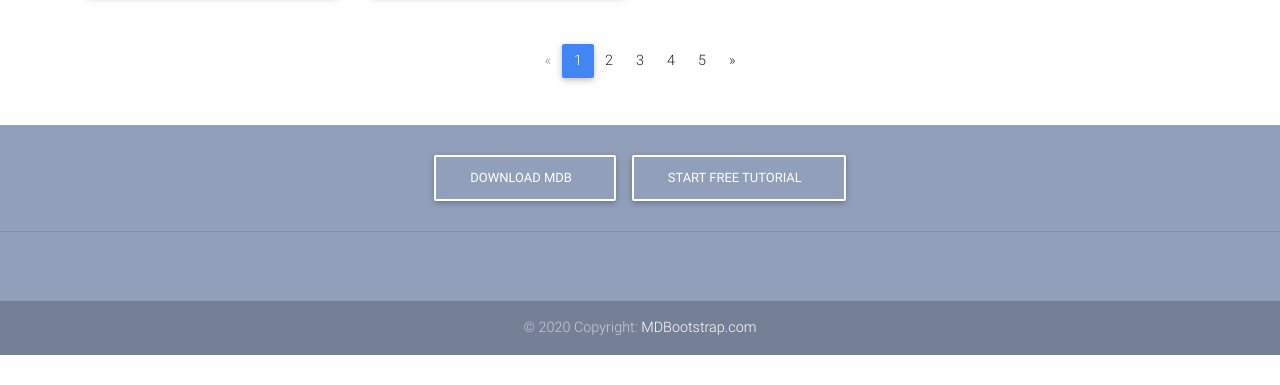
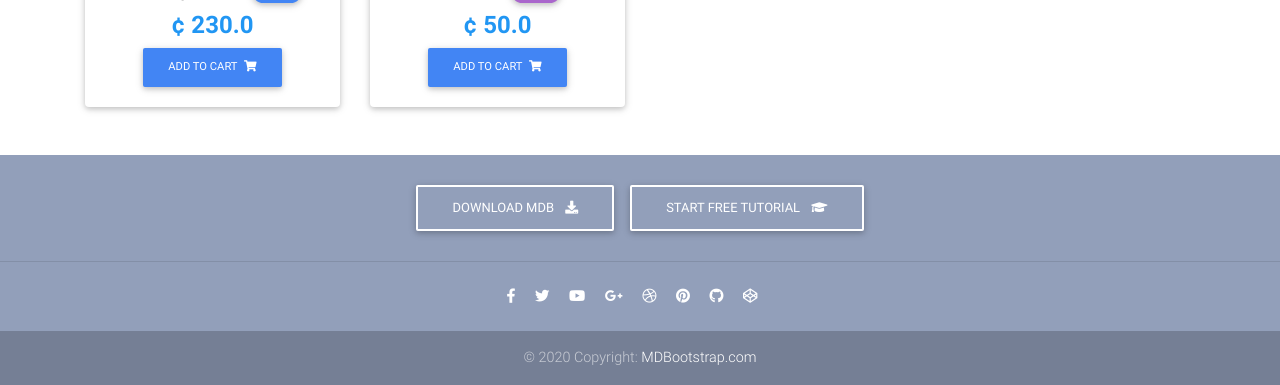
Before and after one commit to dagadjei/marie-shop, a Django app: page / in a window 1280 px wide. Shown: the part 940-1325 px from the top of the page. Before the commit the page ends 1295 px from the top, so only its background shows below. Run offline with Django 3.2, Linux system fonts and the light colour scheme; data comes from the database, SQL or seed files in the repository; some libraries are stand-ins or nearby versions.

Commit message:
cart stuff

```diff
--- a/commerce/urls.py
+++ b/commerce/urls.py
@@ -19,4 +19,6 @@ from django.urls import path, include
 urlpatterns = [
     path('admin/', admin.site.urls),
     path('', include('shop.urls', namespace='shop')),
+    path('accounts/', include('django.contrib.auth.urls')),
+
 ]
--- a/shop/models.py
+++ b/shop/models.py
@@ -40,6 +40,11 @@ class Item(models.Model):
             'slug': self.slug
         })
 
+    def get_remove_from_cart_url(self):
+        return reverse("shop:remove-from-cart", kwargs={
+            'slug': self.slug
+        })
+
 
 
 
--- a/shop/urls.py
+++ b/shop/urls.py
@@ -1,13 +1,19 @@
 from django.urls import path
 from .views import (
     item_list, checkout, product, HomeView,
- ItemDetailView, add_to_cart,remove_from_cart
+ ItemDetailView, add_to_cart,remove_from_cart,
+ register_page, login_page, logout_user,OrderSummaryView,
 )
 
 app_name = 'shop'
 urlpatterns = [
-    path('', HomeView.as_view(), name='home'),
+
+    path('', HomeView.as_view(), name='homepage'),
+    path('register/', register_page, name='register'),
+    path('login/', login_page, name='login'),
+    path('logout', logout_user, name='logout'),
     path('checkout/', checkout, name='checkout'),
+    path('order-summary/', OrderSummaryView.as_view, name='order-summary'),
     path('product/<slug>/', ItemDetailView.as_view(), name='product'),
     path('add-to-cart/<slug>/', add_to_cart, name='add-to-cart'),
     path('remove-from-cart/<slug>/', remove_from_cart, name='remove-from-cart')
--- a/shop/views.py
+++ b/shop/views.py
@@ -4,6 +4,52 @@ from django.views.generic import ListView, DetailView
 from django.shortcuts import redirect
 from django.utils import timezone
 from django.contrib import messages
+from django.contrib.auth.forms import UserCreationForm
+from .forms import CreateUserForm
+from django.contrib.auth import authenticate, login, logout
+from django.contrib.auth.decorators import login_required
+
+
+
+def register_page(request):
+    if request.user.is_authenticated:
+        return redirect('shop:home')
+    else:
+        form = CreateUserForm()
+        if request.method == 'POST':
+            form = CreateUserForm(request.POST)
+            if form.is_valid():
+                form.save()
+                user = form.cleaned_data.get('username')
+                messages.success(request, "Account created for " + user)
+                return redirect('shop:login')
+
+        context = {'form': form}
+        return render(request, 'accounts/register.html', context)
+
+def login_page(request):
+    if request.user.is_authenticated:
+        return redirect('shop:home')
+    else:
+        if request.method == 'POST':
+            username = request.POST.get('username')
+            password = request.POST.get('password')
+
+            user= authenticate(request, username=username, password=password)
+            if user is not None:
+                login(request, user)
+                return redirect('shop:home')
+            else:
+                messages.info(request, 'username OR password is incorrect')
+
+        context = {}
+        return render(request, 'accounts/login.html', context)
+
+
+def logout_user(request):
+    logout(request)
+    return redirect('shop:login')
+
 
 def item_list(request):
     context = {
@@ -22,7 +68,13 @@ def product(request):
 
 class HomeView(ListView):
     model = Item
+    paginate_by = 10
     template_name = 'home-page.html'
+
+class OrderSummaryView(ListView):
+    model = Order
+    template_name = 'order-summary.html'
+
 
 class ItemDetailView(DetailView):
     model = Item
@@ -42,15 +94,18 @@ def add_to_cart(request, slug):
         if order.items.filter(item__slug=item.slug).exists():
             order_item.quantity += 1
             order_item.save()
+            messages.info(request, "Item Quantity Updated")
+        else:
+            order.items.add(order_item)
             messages.info(request, "Added to Cart")
-        else:
-            messages.info(request, "Added to Cart")
-            order.items.add(order_item)
+            return redirect("shop:product", slug=slug)
 
     else:
         ordered_date = timezone.now()
         order = Order.objects.create(user=request.user, ordered_date=ordered_date)
         order.items.add(order_item)
+        messages.info(request, "Added to Cart")
+        return redirect("shop:product", slug=slug)
     return redirect("shop:product", slug=slug)
 
 def remove_from_cart(request, slug):
@@ -61,20 +116,20 @@ def remove_from_cart(request, slug):
     )
     if order_qs.exists():
         order = order_qs[0]
-        #check previous occurance of order
+        # check if the order item is in the order
         if order.items.filter(item__slug=item.slug).exists():
-            order_item =  OrderItem.objects.filter(
+            order_item = OrderItem.objects.filter(
                 item=item,
                 user=request.user,
                 ordered=False
             )[0]
             order.items.remove(order_item)
+            order_item.delete()
+            messages.info(request, "This item was removed from your cart.")
+            return redirect("shop:product", slug=slug)
         else:
-            #message to say no item as such exists
+            messages.info(request, "This item was not in your cart")
             return redirect("shop:product", slug=slug)
-
     else:
-        #message to say no order
+        messages.info(request, "You do not have an active order")
         return redirect("shop:product", slug=slug)
-
-    return redirect("shop:product", slug=slug)
--- a/templates/home-page.html
+++ b/templates/home-page.html
@@ -1,4 +1,5 @@
 {% load static %}
+{% load cart_template_tags %}
 
 <!DOCTYPE html>
 <html lang="en">
@@ -9,7 +10,8 @@
   <meta http-equiv="x-ua-compatible" content="ie=edge">
   <title>Marie Collection</title>
   <!-- Font Awesome -->
-  <link rel="stylesheet" href="{% static 'https://use.fontawesome.com/releases/v5.11.2/css/all.css' %}">
+  <link rel="stylesheet" href="https://cdnjs.cloudflare.com/ajax/libs/font-awesome/4.7.0/css/font-awesome.min.css">
+  <link rel="stylesheet" href="https://use.fontawesome.com/releases/v5.11.2/css/all.css">
   <!-- Bootstrap core CSS -->
   <link href="{% static 'css/bootstrap.min.css' %}" rel='stylesheet'>
   <!-- Material Design Bootstrap -->
@@ -54,7 +56,7 @@
     <div class="container">
 
       <!-- Brand -->
-      <a class="navbar-brand waves-effect" href="{% static 'https://mdbootstrap.com/docs/jquery/' %}" target="_blank">
+      <a class="navbar-brand waves-effect" href="{% url 'shop:homepage' %}">
         <strong class="blue-text">Marie's Collection</strong>
       </a>
 
@@ -70,41 +72,49 @@
         <!-- Left -->
         <ul class="navbar-nav mr-auto">
           <li class="nav-item active">
-            <a class="nav-link waves-effect" href="#">Home
+            <a class="nav-link waves-effect" href="/">Home
               <span class="sr-only">(current)</span>
             </a>
           </li>
+
+          {% if request.user.is_authenticated %}
           <li class="nav-item">
-            <a class="nav-link waves-effect" href="/product">Products</a>
+            <a class="nav-link waves-effect" href="/">
+                Welcome, {{ request.user }}
+            </a>
           </li>
+
           <li class="nav-item">
-            <a class="nav-link waves-effect" href="/checkout" target="_self">Checkout</a>
+            <a class="nav-link waves-effect" href="{% url 'shop:logout' %}">Logout</a>
           </li>
+
+          {% else %}
+
           <li class="nav-item">
-            <a class="nav-link waves-effect" href="{% static 'https://mdbootstrap.com/education/bootstrap/' %}"  target="_blank">Support
-              </a>
+            <a class="nav-link waves-effect" href="{% url 'shop:login' %}">Login</a>
           </li>
+
+
+          <li class="nav-item">
+            <a class="nav-link waves-effect" href="{% url 'shop:register' %}">Signup</a>
+          </li>
+
+          {% endif %}
+
         </ul>
 
         <!-- Right -->
         <ul class="navbar-nav nav-flex-icons">
+
           <li class="nav-item">
             <a class="nav-link waves-effect">
-              <span class="badge red z-depth-1 mr-1"> 1 </span>
+              <span class="badge red z-depth-1 mr-1">{{ request.user|cart_item_count }}</span>
               <i class="fas fa-shopping-cart"></i>
               <span class="clearfix d-none d-sm-inline-block"> Cart </span>
             </a>
           </li>
-          <li class="nav-item">
-            <a href="{% static 'https://www.facebook.com/mdbootstrap' %}" class="nav-link waves-effect" target="_blank">
-              <i class="fab fa-facebook-f"></i>
-            </a>
-          </li>
-          <li class="nav-item">
-            <a href="{% static 'https://twitter.com/MDBootstrap' %}" class="nav-link waves-effect" target="_blank">
-              <i class="fab fa-twitter"></i>
-            </a>
-          </li>
+
+
 
         </ul>
 
@@ -113,17 +123,23 @@
     </div>
   </nav>
   <!-- Navbar -->
+  <div class="mt-5 pt-4">
+    {% if messages %}
+        {% for message in messages %}
+        <div class="alert alert-{{ message.tags }} alert-dismissible fade show" role="alert">
+          {{ message }}
+          <button type="button" class="close" data-dismiss="alert" aria-label="Close">
+            <span aria-hidden="true">&times;</span>
+          </button>
+        </div>
+        {% endfor %}
+    {% endif %}
+    </div>
 
   <!--Carousel Wrapper-->
   <div id="carousel-example-1z" class="carousel slide carousel-fade pt-4" data-ride="carousel">
 
-    <!--Indicators-->
-    <ol class="carousel-indicators">
-      <li data-target="#carousel-example-1z" data-slide-to="0" class="active"></li>
-      <li data-target="#carousel-example-1z" data-slide-to="1"></li>
-      <li data-target="#carousel-example-1z" data-slide-to="2"></li>
-    </ol>
-    <!--/.Indicators-->
+
 
     <!--Slides-->
     <div class="carousel-inner" role="listbox">
@@ -158,79 +174,14 @@
       </div>
       <!--/First slide-->
 
-      <!--Second slide-->
-      <div class="carousel-item active">
-        <div class="view" style="background-image: url('https://mdbootstrap.com/img/Photos/Horizontal/E-commerce/8-col/img%282%29.jpg'); background-repeat: no-repeat; background-size: cover;">
-
-          <!-- Mask & flexbox options-->
-          <div class="mask rgba-black-strong d-flex justify-content-center align-items-center">
-
-            <!-- Content -->
-            <div class="text-center white-text mx-5 wow fadeIn">
-              <h1 class="mb-4">
-                <strong>Shopping Made Awesome!</strong>
-              </h1>
-
-              <p>
-                <strong>We have Everything to make You look Good!</strong>
-              </p>
 
 
 
 
-            </div>
-            <!-- Content -->
-
-          </div>
-          <!-- Mask & flexbox options-->
-
-        </div>
-      </div>
-      <!--/Second slide-->
-
-      <!--Third slide-->
-      <div class="carousel-item active">
-        <div class="view" style="background-image: url('https://mdbootstrap.com/img/Photos/Horizontal/E-commerce/8-col/img%282%29.jpg'); background-repeat: no-repeat; background-size: cover;">
-
-          <!-- Mask & flexbox options-->
-          <div class="mask rgba-black-strong d-flex justify-content-center align-items-center">
-
-            <!-- Content -->
-            <div class="text-center white-text mx-5 wow fadeIn">
-              <h1 class="mb-4">
-                <strong>Shopping Made Awesome!</strong>
-              </h1>
-
-              <p>
-                <strong>We have Everything to make You look Good!</strong>
-              </p>
+    </div>
 
 
 
-
-            </div>
-            <!-- Content -->
-
-          </div>
-          <!-- Mask & flexbox options-->
-
-        </div>
-      </div>
-      <!--/Third slide-->
-
-    </div>
-    <!--/.Slides-->
-
-    <!--Controls-->
-    <a class="carousel-control-prev" href="#carousel-example-1z" role="button" data-slide="prev">
-      <span class="carousel-control-prev-icon" aria-hidden="true"></span>
-      <span class="sr-only">Previous</span>
-    </a>
-    <a class="carousel-control-next" href="#carousel-example-1z" role="button" data-slide="next">
-      <span class="carousel-control-next-icon" aria-hidden="true"></span>
-      <span class="sr-only">Next</span>
-    </a>
-    <!--/.Controls-->
 
   </div>
   <!--/.Carousel Wrapper-->
@@ -330,6 +281,9 @@
                     {% endif %}
                   </strong>
                 </h4>
+                <a href="{{ object.get_add_to_cart_url }}" class="btn btn-primary btn-md my-0 p" >Add to cart
+                  <i class="fas fa-shopping-cart ml-1"></i>
+                </a>
 
               </div>
               <!--Card content-->
@@ -349,47 +303,37 @@
 
       </section>
       <!--Section: Products v.3-->
-
+      {% if is_paginated %}
       <!--Pagination-->
       <nav class="d-flex justify-content-center wow fadeIn">
         <ul class="pagination pg-blue">
 
-          <!--Arrow left-->
-          <li class="page-item disabled">
-            <a class="page-link" href="#" aria-label="Previous">
+          {% if page_obj.has_previous %}
+          <li class="page-item">
+            <a class="page-link" href="?page={{ page_obj.previous_page_number }}" aria-label="Previous">
               <span aria-hidden="true">&laquo;</span>
               <span class="sr-only">Previous</span>
             </a>
           </li>
+          {% endif %}
 
           <li class="page-item active">
-            <a class="page-link" href="#">1
+            <a class="page-link" href="?page={{ page_obj.number }}">{{ page_obj.number }}
               <span class="sr-only">(current)</span>
             </a>
           </li>
+          {% if page_obj.has_next %}
           <li class="page-item">
-            <a class="page-link" href="#">2</a>
-          </li>
-          <li class="page-item">
-            <a class="page-link" href="#">3</a>
-          </li>
-          <li class="page-item">
-            <a class="page-link" href="#">4</a>
-          </li>
-          <li class="page-item">
-            <a class="page-link" href="#">5</a>
-          </li>
-
-          <li class="page-item">
-            <a class="page-link" href="#" aria-label="Next">
+            <a class="page-link" href="?page={{ page_obj.next_page_number }}" aria-label="Next">
               <span aria-hidden="true">&raquo;</span>
               <span class="sr-only">Next</span>
             </a>
           </li>
+          {% endif %}
         </ul>
       </nav>
       <!--Pagination-->
-
+      {% endif %}
     </div>
   </main>
   <!--Main layout-->
```
Also changed, not shown: commerce/settings.py (+15 -0 lines), templates/checkout-page.html (+12 -0 lines), templates/product-page.html (+12 -0 lines), db.sqlite3, 1 other file.
